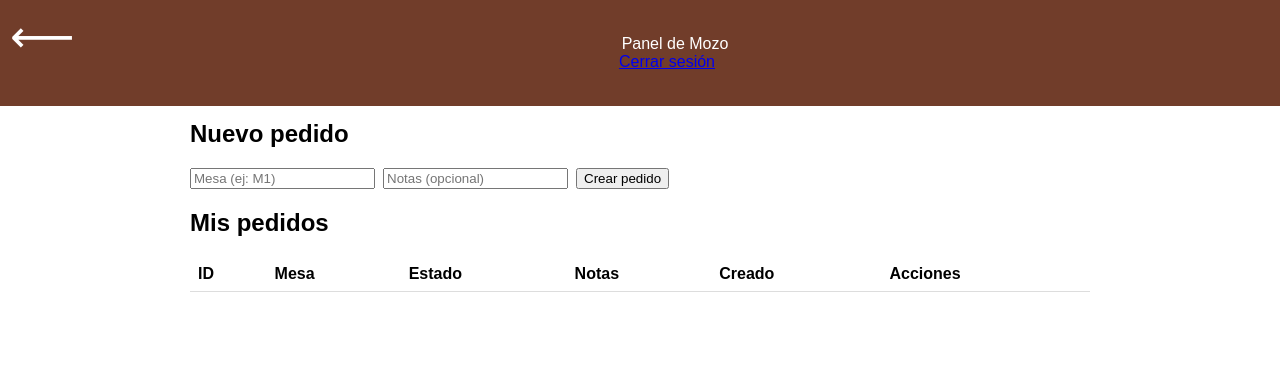
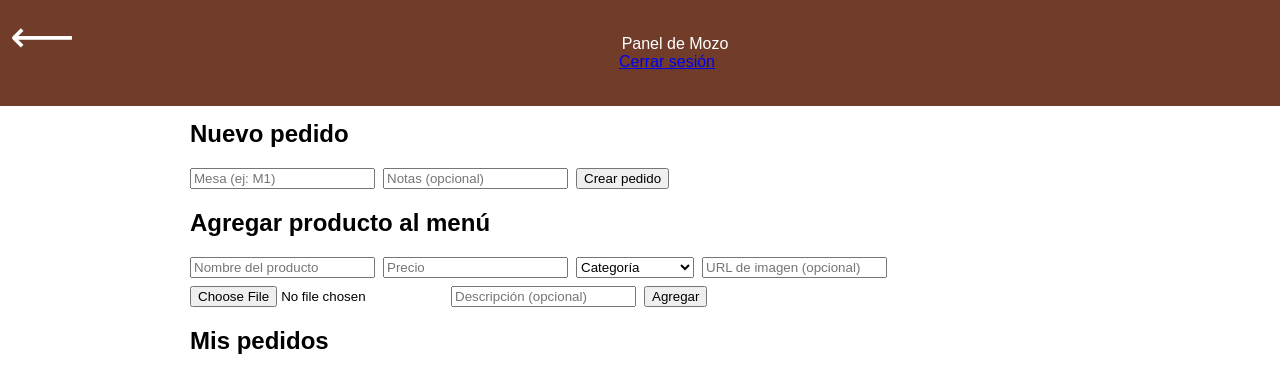
Before and after one commit to valegodoy07/Tesina, a Flask app: page /mozo in a window 1280 px wide. Shown: the top 374 px of the page. Run offline with Flask 3, Linux system fonts and the light colour scheme; a user stored in the database is signed in; data that the repository does not hold is empty.

Commit message:
menu digital

```diff
--- a/AppMenuDigital/Main.py
+++ b/AppMenuDigital/Main.py
@@ -17,6 +17,16 @@ app.config['MYSQL_HOST'] = Config.MYSQL_HOST
 app.config['MYSQL_USER'] = Config.MYSQL_USER
 app.config['MYSQL_PASSWORD'] = Config.MYSQL_PASSWORD
 app.config['MYSQL_DB'] = Config.MYSQL_DB
+print(f"[startup] DB host={app.config['MYSQL_HOST']} port={app.config['MYSQL_PORT']} user={app.config['MYSQL_USER']} db={app.config['MYSQL_DB']}")
+app.config['UPLOAD_FOLDER'] = os.path.join(app.root_path, 'static', 'images')
+app.config['MAX_CONTENT_LENGTH'] = 10 * 1024 * 1024  # 10 MB
+_ALLOWED_IMAGE_EXTS = {'.jpg', '.jpeg', '.png', '.gif', '.webp', '.avif'}
+
+# Asegurar carpeta de imágenes
+try:
+    os.makedirs(app.config['UPLOAD_FOLDER'], exist_ok=True)
+except Exception as e:
+    print(f"[startup] No se pudo crear carpeta de imágenes: {e}")
 
 # Clase MySQL personalizada usando pymysql
 class MySQL:
@@ -50,6 +60,21 @@ def get_db_connection():
     )
     return connection
 
+def _log_db_info(tag: str):
+    try:
+        conn = mysql.connection
+        cur = conn.cursor()
+        cur.execute("SELECT DATABASE()")
+        dbn = cur.fetchone()[0]
+        cur.execute("SELECT VERSION()")
+        ver = cur.fetchone()[0]
+        cur.execute("SELECT CURRENT_USER()")
+        usr = cur.fetchone()[0]
+        print(f"[db-info:{tag}] database={dbn} version={ver} current_user={usr}")
+        cur.close()
+    except Exception as e:
+        print(f"[db-info:{tag}] error: {e}")
+
 # (revert) Sin inicialización automática de tablas
 # Context processor to expose cart count in all templates
 @app.context_processor
@@ -74,6 +99,7 @@ def index():
     categorias = ['desayunos', 'almuerzos', 'cenas', 'meriendas', 'postres', 'bebidas', 'comida_sin_tac', 'promociones']
     productos_por_categoria = {c: [] for c in categorias}
     try:
+        ensure_menu_table_exists()
         cur = mysql.connection.cursor()
         cur.execute("""
             SELECT id, Nombre_Menu, Precio, LOWER(COALESCE(Categoria, '')) as cat, COALESCE(Imagen, ''), COALESCE(Descripcion, '')
@@ -98,6 +124,7 @@ def index():
 @app.route('/menu')
 def menu():
     try:
+        ensure_menu_table_exists()
         ensure_menu_table_upgrade()
         cur = mysql.connection.cursor()
         cur.execute("SELECT id, Nombre_Menu, Precio, COALESCE(Categoria, ''), COALESCE(Imagen, '') FROM menu ORDER BY id DESC")
@@ -155,12 +182,37 @@ def login():
         password = request.form['password']
 
         try:
-            cur = mysql.connection.cursor()
-            cur.execute("SELECT * FROM usuarios WHERE email = %s", (email,))
+            conn = mysql.connection
+            cur = conn.cursor()
+            # Selecciona columnas explícitas para evitar dependencia de orden
+            cur.execute("SELECT id, nombre, email, password FROM usuarios WHERE email = %s LIMIT 1", (email,))
             user = cur.fetchone()
-            cur.close()
+            print(f"[login] fetched user for {email}: {bool(user)}")
 
-            if user and check_password_hash(user[3], password):
+            password_ok = False
+            upgraded = False
+            if user:
+                stored_pwd = user[3]
+                try:
+                    password_ok = check_password_hash(stored_pwd, password)
+                except Exception as e:
+                    print(f"[login] check_password_hash error: {e}")
+                    password_ok = False
+                if not password_ok:
+                    # Fallback: si la DB tuviese texto plano (migración)
+                    try:
+                        password_ok = (stored_pwd == password)
+                        if password_ok and not (isinstance(stored_pwd, str) and stored_pwd.startswith('pbkdf2:')):
+                            new_hash = generate_password_hash(password)
+                            cur.execute("UPDATE usuarios SET password=%s WHERE id=%s", (new_hash, user[0]))
+                            conn.commit()
+                            upgraded = True
+                            print("[login] upgraded password hash for user id", user[0])
+                    except Exception as e:
+                        print(f"[login] legacy password check error: {e}")
+                        password_ok = False
+
+            if user and password_ok:
                 session['user_id'] = user[0]
                 session['nombre'] = user[1]
                 # Guardar email en sesión
@@ -189,10 +241,12 @@ def login():
                         session['rol'] = 'usuario'
                 except Exception:
                     session['rol'] = 'admin' if (is_admin or session.get('user_id') == 1) else 'usuario'
-                flash('¡Inicio de sesión exitoso!', 'success')
+                flash('¡Inicio de sesión exitoso!' + (' (contraseña actualizada)' if upgraded else ''), 'success')
+                _log_db_info('login')
                 return redirect(url_for('index'))
             else:
                 flash('Email o contraseña incorrectos', 'error')
+                print(f"[login] invalid credentials for {email}")
 
         except Exception as e:
             print(f"Error en login: {e}")
@@ -215,7 +269,8 @@ def registro():
 
         try:
             ensure_core_tables()
-            cur = mysql.connection.cursor()
+            conn = mysql.connection
+            cur = conn.cursor()
 
             # Verificar si el email ya existe
             cur.execute("SELECT * FROM usuarios WHERE email = %s", (email,))
@@ -237,8 +292,11 @@ def registro():
                 # Si ya existe en mozos por UNIQUE email, ignoramos
                 pass
 
-            mysql.connection.commit()
+            conn.commit()
+            new_id = cur.lastrowid
+            print(f"[registro] usuario creado id={new_id} email={email}")
             cur.close()
+            _log_db_info('registro')
 
             flash('¡Registro exitoso! Ahora puedes iniciar sesión', 'success')
             return redirect(url_for('login'))
@@ -303,6 +361,10 @@ def mozo_required(view_func):
 
 def ensure_pedidos_tables():
     try:
+        # Asegurar tablas base necesarias
+        ensure_mozos_table_exists()
+        ensure_menu_table_exists()
+
         cur = mysql.connection.cursor()
         cur.execute(
             """
@@ -313,7 +375,7 @@ def ensure_pedidos_tables():
                 estado VARCHAR(20) DEFAULT 'abierto',
                 notas TEXT,
                 creado_en TIMESTAMP DEFAULT CURRENT_TIMESTAMP,
-                FOREIGN KEY (mozo_id) REFERENCES mozos(id)
+                CONSTRAINT fk_pedidos_mozo_mozo FOREIGN KEY (mozo_id) REFERENCES mozos(id)
             )
             """
         )
@@ -324,8 +386,8 @@ def ensure_pedidos_tables():
                 pedido_id INT NOT NULL,
                 producto_id INT NOT NULL,
                 cantidad INT NOT NULL DEFAULT 1,
-                FOREIGN KEY (pedido_id) REFERENCES pedidos_mozo(id),
-                FOREIGN KEY (producto_id) REFERENCES productos(id)
+                CONSTRAINT fk_pedido_items_mozo_pedido FOREIGN KEY (pedido_id) REFERENCES pedidos_mozo(id),
+                CONSTRAINT fk_pedido_items_mozo_menu FOREIGN KEY (producto_id) REFERENCES menu(id)
             )
             """
         )
@@ -333,6 +395,25 @@ def ensure_pedidos_tables():
         cur.close()
     except Exception as e:
         print(f"Error asegurando tablas de pedidos: {e}")
+
+def ensure_mozos_table_exists():
+    try:
+        cur = mysql.connection.cursor()
+        cur.execute(
+            """
+            CREATE TABLE IF NOT EXISTS mozos (
+                id INT AUTO_INCREMENT PRIMARY KEY,
+                nombre VARCHAR(100) NOT NULL,
+                email VARCHAR(120) UNIQUE,
+                telefono VARCHAR(30),
+                activo TINYINT(1) DEFAULT 1
+            )
+            """
+        )
+        mysql.connection.commit()
+        cur.close()
+    except Exception as e:
+        print(f"Error asegurando tabla mozos: {e}")
 
 
 def ensure_menu_table_upgrade():
@@ -359,6 +440,26 @@ def ensure_menu_table_upgrade():
         cur.close()
     except Exception as e:
         print(f"No se pudo verificar/actualizar columnas de menu: {e}")
+
+def ensure_menu_table_exists():
+    try:
+        cur = mysql.connection.cursor()
+        cur.execute(
+            """
+            CREATE TABLE IF NOT EXISTS menu (
+                id INT AUTO_INCREMENT PRIMARY KEY,
+                Nombre_Menu VARCHAR(150) NOT NULL,
+                Precio DECIMAL(10,2) NOT NULL,
+                Categoria VARCHAR(50) NULL,
+                Imagen VARCHAR(255) NULL,
+                Descripcion TEXT NULL
+            )
+            """
+        )
+        mysql.connection.commit()
+        cur.close()
+    except Exception as e:
+        print(f"Error creando tabla menu si no existe: {e}")
 
 # ===== Panel de Control (Admin) =====
 @app.route('/admin')
@@ -444,6 +545,64 @@ def mozo_pedido_crear():
     except Exception as e:
         print(f"Error creando pedido: {e}")
         flash('Error al crear pedido', 'error')
+    return redirect(url_for('mozo_dashboard'))
+
+@app.route('/mozo/productos/crear', methods=['POST'])
+@mozo_required
+def mozo_productos_crear():
+    nombre = request.form.get('nombre')
+    precio = request.form.get('precio')
+    categoria = (request.form.get('categoria') or '').lower()
+    imagen = request.form.get('imagen') or ''
+    descripcion = request.form.get('descripcion') or ''
+    categorias_validas = ['desayunos','almuerzos','meriendas','cenas','postres','bebidas','comida_sin_tac','promociones']
+    if not nombre:
+        flash('El nombre del producto es obligatorio', 'error')
+        return redirect(url_for('mozo_dashboard'))
+    if not precio:
+        flash('El precio es obligatorio', 'error')
+        return redirect(url_for('mozo_dashboard'))
+    try:
+        precio_val = float(precio)
+    except Exception:
+        flash('El precio no es válido', 'error')
+        return redirect(url_for('mozo_dashboard'))
+    if not categoria or categoria not in categorias_validas:
+        flash('Debes seleccionar una categoría válida', 'error')
+        return redirect(url_for('mozo_dashboard'))
+    try:
+        ensure_menu_table_exists()
+        ensure_menu_table_upgrade()
+        # Manejo de subida de archivo
+        f = request.files.get('imagen_file')
+        if f and getattr(f, 'filename', ''):
+            from werkzeug.utils import secure_filename
+            filename = secure_filename(f.filename)
+            _, ext = os.path.splitext(filename)
+            if ext.lower() not in _ALLOWED_IMAGE_EXTS:
+                flash('Formato de imagen no permitido', 'error')
+                return redirect(url_for('mozo_dashboard'))
+            dest = os.path.join(app.config['UPLOAD_FOLDER'], filename)
+            try:
+                f.save(dest)
+                # Guardamos ruta relativa para usar con url_for('static', filename=...)
+                imagen = f"images/{filename}"
+            except Exception as e:
+                print(f"Error guardando imagen: {e}")
+                flash('No se pudo guardar la imagen', 'error')
+                return redirect(url_for('mozo_dashboard'))
+        cur = mysql.connection.cursor()
+        cur.execute(
+            "INSERT INTO menu (Nombre_Menu, Precio, Categoria, Imagen, Descripcion) VALUES (%s, %s, %s, %s, %s)",
+            (nombre, precio_val, categoria, imagen, descripcion)
+        )
+        mysql.connection.commit()
+        print(f"[mozo_productos_crear] insert OK id={cur.lastrowid} nombre={nombre} cat={categoria}")
+        cur.close()
+        flash('Producto agregado al menú', 'success')
+    except Exception as e:
+        print(f"Error mozo creando producto: {e}")
+        flash('Error al agregar producto', 'error')
     return redirect(url_for('mozo_dashboard'))
 
 @app.route('/mozo/pedidos/<int:pedido_id>/estado', methods=['POST'])
--- a/AppMenuDigital/Templates/mozo.html
+++ b/AppMenuDigital/Templates/mozo.html
@@ -38,6 +38,27 @@
             <input type="text" name="mesa" placeholder="Mesa (ej: M1)" required>
             <input type="text" name="notas" placeholder="Notas (opcional)">
             <button type="submit">Crear pedido</button>
+        </form>
+
+        <h2>Agregar producto al menú</h2>
+        <form method="POST" action="{{ url_for('mozo_productos_crear') }}" class="pedido-form" enctype="multipart/form-data">
+            <input type="text" name="nombre" placeholder="Nombre del producto" required>
+            <input type="number" step="0.01" name="precio" placeholder="Precio" required>
+            <select name="categoria" required>
+                <option value="">Categoría</option>
+                <option value="desayunos">Desayunos</option>
+                <option value="almuerzos">Almuerzos</option>
+                <option value="meriendas">Meriendas</option>
+                <option value="cenas">Cenas</option>
+                <option value="postres">Postres</option>
+                <option value="bebidas">Bebidas</option>
+                <option value="comida_sin_tac">Comida_sin_tac</option>
+                <option value="promociones">Promociones</option>
+            </select>
+            <input type="text" name="imagen" placeholder="URL de imagen (opcional)">
+            <input type="file" name="imagen_file" accept="image/*">
+            <input type="text" name="descripcion" placeholder="Descripción (opcional)">
+            <button type="submit">Agregar</button>
         </form>
 
         <h2>Mis pedidos</h2>
```
